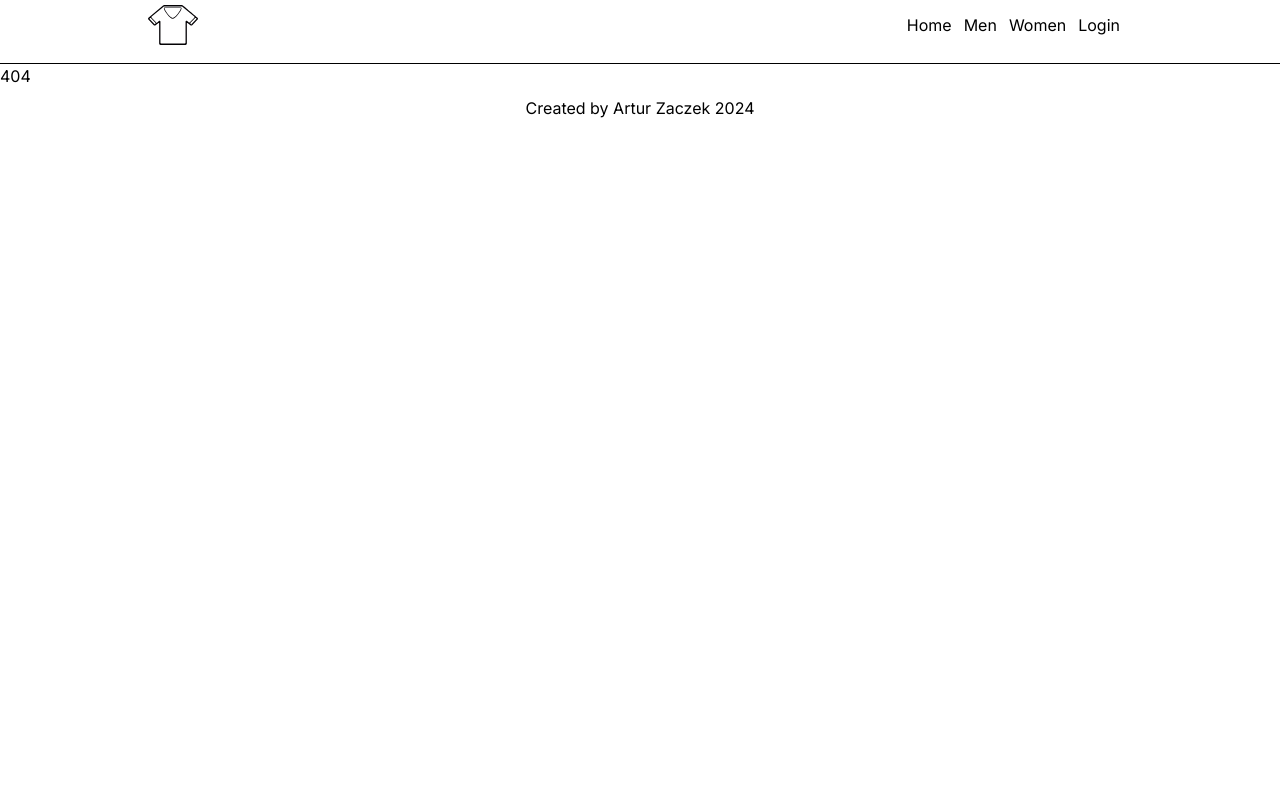
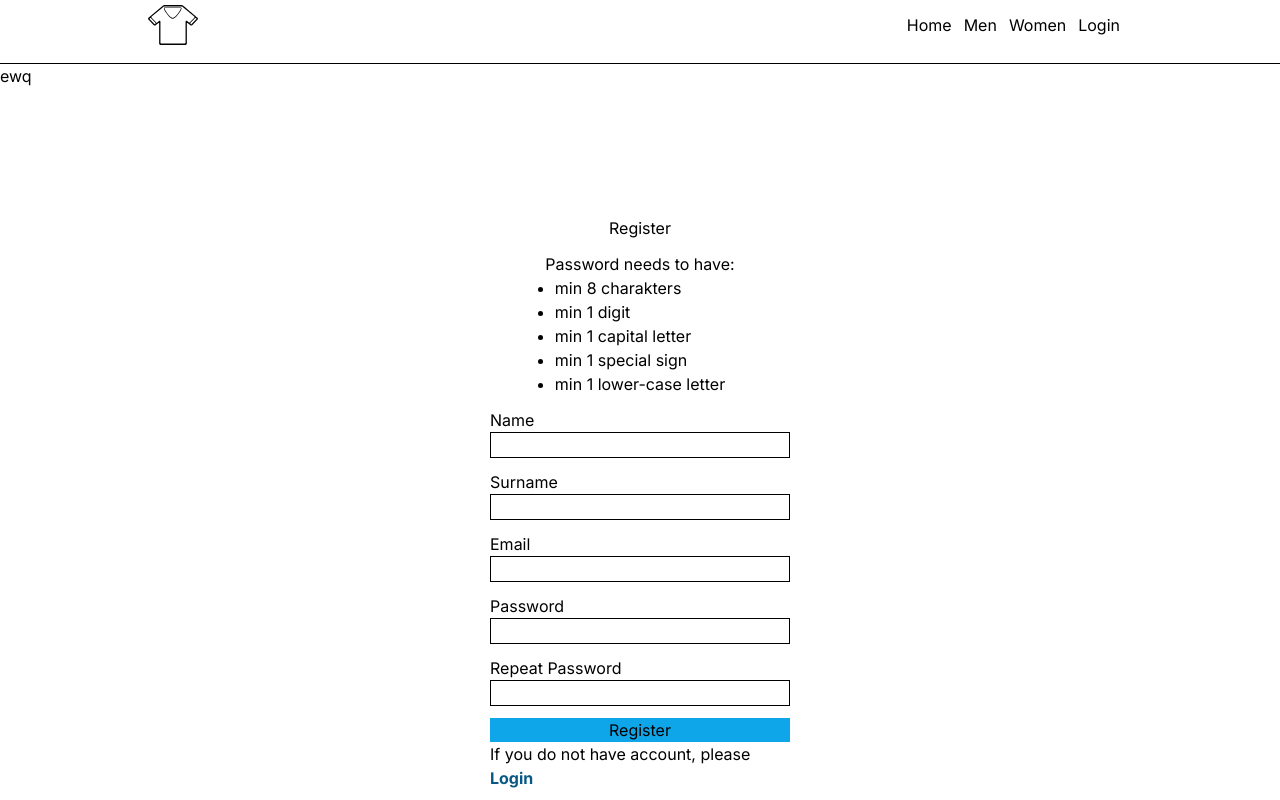
Before and after one commit to 4nxi0uss/shirtless-shop, a Next.js app in the folder client/: page /admin/register in a window 1280 px wide. Before the commit this address had no page. Shown: the top 800 px of the page. Built offline with nearby package versions, Linux system fonts and the light colour scheme.

Commit message:
feat: create admin route

```diff
--- /dev/null
+++ b/client/src/app/(adminPanel)/admin/layout.tsx
@@ -0,0 +1,29 @@
+import type { Metadata } from 'next';
+import type { ReactElement } from 'react';
+import { Inter } from 'next/font/google';
+import '@/app/styles/globals.css';
+import Footer from '@/app/components/Footer';
+
+const inter = Inter({ subsets: ['latin'] });
+
+export const metadata: Metadata = {
+	title: 'Admin page',
+	description: 'Admin page',
+};
+
+const rootRender = ({children}: {children: React.ReactNode}): ReactElement => {
+
+	console.log('test-6', children);
+
+	return (
+		<html lang='en'>
+			<body className={inter.className}>
+				<p>ewq</p>
+				{children}
+				<Footer />
+			</body>
+		</html>
+	);
+};
+
+export default rootRender;
--- /dev/null
+++ b/client/src/app/(adminPanel)/admin/login/Login.config.ts
@@ -0,0 +1 @@
+export const LOGIN_TITLE = 'Login';
--- /dev/null
+++ b/client/src/app/(adminPanel)/admin/login/page.tsx
@@ -0,0 +1,69 @@
+'use client';
+import type { MouseEvent } from 'react';
+import Form from '@/app/components/Form';
+import Wrapper from '@/app/components/Wrapper';
+import style from '@/app/styles/MainPage.module.css';
+import Link from 'next/link';
+import { LOGIN_TITLE } from './Login.config';
+import { REGISTER_TITLE } from '../register/Register.config';
+
+export default function Login() {
+	const test = (e: MouseEvent) => {
+		e.preventDefault();
+	};
+
+	const decription = () => {
+		return (
+			<div>
+				<p>
+					If you do not have account, please
+					<Link
+						href='/register'
+						className='text-sky-800 hover:text-sky-500 font-bold'
+					>
+						{' '}
+						{REGISTER_TITLE}
+					</Link>
+				</p>
+			</div>
+		);
+	};
+
+	return (
+		<div className={style.page}>
+			<Wrapper className='mt-32'>
+				<h2 className='flex justify-center mb-3'>
+					{LOGIN_TITLE}
+				</h2>
+				<Form className='flex flex-col max-w-[300px] relative left-1/2 -translate-x-1/2'>
+					<label className='mt-3' htmlFor='login'>
+						Email
+					</label>
+					<input
+						className='border border-black'
+						type='text'
+						id='login'
+						name='login'
+					/>
+					<label className='mt-3' htmlFor='password'>
+						Password
+					</label>
+					<input
+						className='border border-black'
+						type='password'
+						id='password'
+						name='password'
+						autoComplete='password'
+					/>
+					<button
+						onClick={test}
+						className='bg-sky-500 mt-3 hover:bg-sky-300'
+					>
+						{LOGIN_TITLE}
+					</button>
+					{decription()}
+				</Form>
+			</Wrapper>
+		</div>
+	);
+}
--- /dev/null
+++ b/client/src/app/(adminPanel)/admin/register/Register.config.ts
@@ -0,0 +1 @@
+export const REGISTER_TITLE = 'Register';
--- /dev/null
+++ b/client/src/app/(adminPanel)/admin/register/page.tsx
@@ -0,0 +1,158 @@
+'use client';
+import { useState, type MouseEvent } from 'react';
+import Form from '@/app/components/Form';
+import Wrapper from '@/app/components/Wrapper';
+import style from '@/app/styles/MainPage.module.css';
+import Link from 'next/link';
+import { REGISTER_TITLE } from './Register.config';
+import { LOGIN_TITLE } from '../login/Login.config';
+import { emailValidation, passwordValidation } from '@/app/utils/validation';
+
+type FormDataType = {
+	email: string;
+	password: string;
+	repeatPassword: string;
+	userName: string;
+	surname: string;
+};
+
+export default function Register() {
+	const [formData, setFormData] = useState<FormDataType>({
+		email: '',
+		password: '',
+		repeatPassword: '',
+		userName: '',
+		surname: '',
+	});
+
+	const OnClickSubmit = (e: MouseEvent) => {
+		e.preventDefault();
+
+		passwordValidation(formData.password);
+		emailValidation(formData.email);
+	};
+
+	/**
+	 * @param {React.ChangeEvent<HTMLInputElement>} e - event
+	 */
+	const handleFormInput = (e: React.ChangeEvent<HTMLInputElement>) => {
+		const { name, value } = e.target;
+
+		setFormData({
+			...formData,
+			[name]: value,
+		});
+	};
+
+	const decription = () => {
+		return (
+			<div>
+				<p>
+					If you do not have account, please
+					<Link
+						href='/login'
+						className='text-sky-800 hover:text-sky-500 font-bold'
+					>
+						{' '}
+						{LOGIN_TITLE}
+					</Link>
+				</p>
+			</div>
+		);
+	};
+
+	const registerInfo = () => {
+		return (
+			<div className='flex flex-col items-center relative left-1/2 -translate-x-1/2'>
+				<p>Password needs to have:</p>
+				<ul>
+					<li>min 8 charakters</li>
+					<li>min 1 digit</li>
+					<li>min 1 capital letter</li>
+					<li>min 1 special sign</li>
+					<li>min 1 lower-case letter</li>
+				</ul>
+			</div>
+		);
+	};
+
+	const { email, password, repeatPassword, userName, surname } = formData;
+
+	return (
+		<div className={style.page}>
+			<Wrapper className='mt-32'>
+				<h2 className='flex justify-center mb-3'>
+					{REGISTER_TITLE}
+				</h2>
+				{registerInfo()}
+				<Form className='flex flex-col max-w-[300px] relative left-1/2 -translate-x-1/2'>
+					<label className='mt-3' htmlFor='name'>
+						Name
+					</label>
+					<input
+						className='border border-black'
+						type='text'
+						id='name'
+						name='userName'
+						value={userName}
+						onChange={handleFormInput}
+					/>
+					<label className='mt-3' htmlFor='surname'>
+						Surname
+					</label>
+					<input
+						className='border border-black'
+						type='surname'
+						id='surname'
+						name='surname'
+						value={surname}
+						onChange={handleFormInput}
+					/>
+					<label className='mt-3' htmlFor='password'>
+						Email
+					</label>
+					<input
+						className='border border-black'
+						type='email'
+						id='email'
+						name='email'
+						value={email}
+						onChange={handleFormInput}
+					/>
+					<label className='mt-3' htmlFor='password'>
+						Password
+					</label>
+					<input
+						className='border border-black'
+						type='password'
+						id='password'
+						name='password'
+						autoComplete='password'
+						value={password}
+						onChange={handleFormInput}
+					/>
+					<label className='mt-3' htmlFor='password'>
+						Repeat Password
+					</label>
+					<input
+						className='border border-black'
+						type='password'
+						id='repeatPassword'
+						name='repeatPassword'
+						autoComplete='password'
+						value={repeatPassword}
+						onChange={handleFormInput}
+					/>
+					<button
+						onClick={OnClickSubmit}
+						className='bg-sky-500 mt-3 hover:bg-sky-300'
+						type='submit'
+					>
+						{REGISTER_TITLE}
+					</button>
+					{decription()}
+				</Form>
+			</Wrapper>
+		</div>
+	);
+}
```
